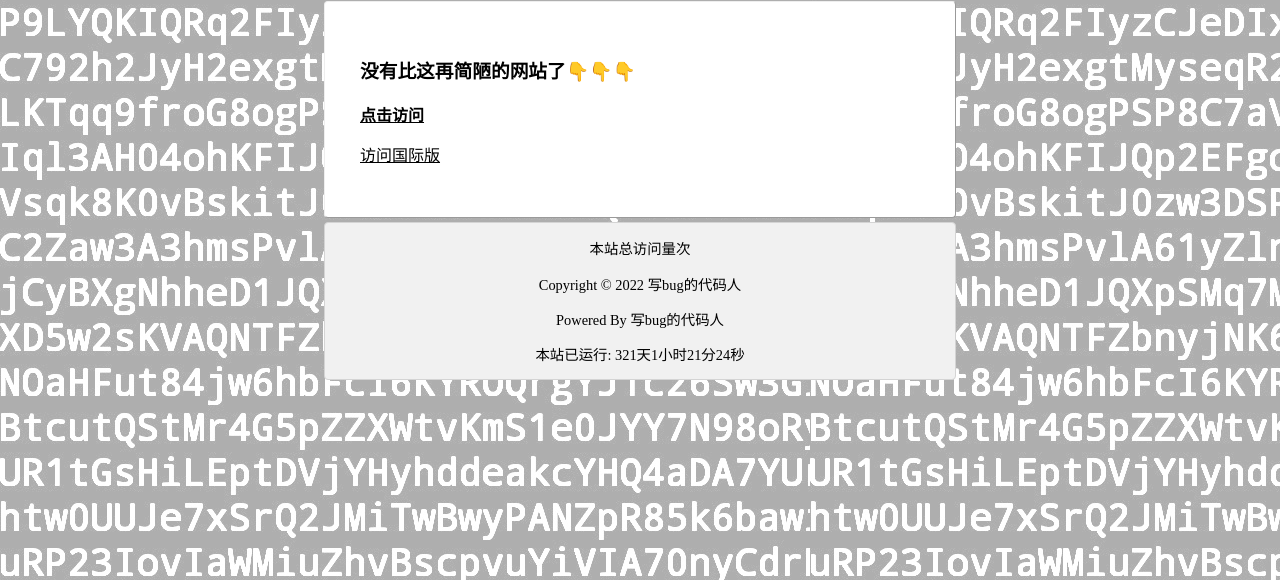
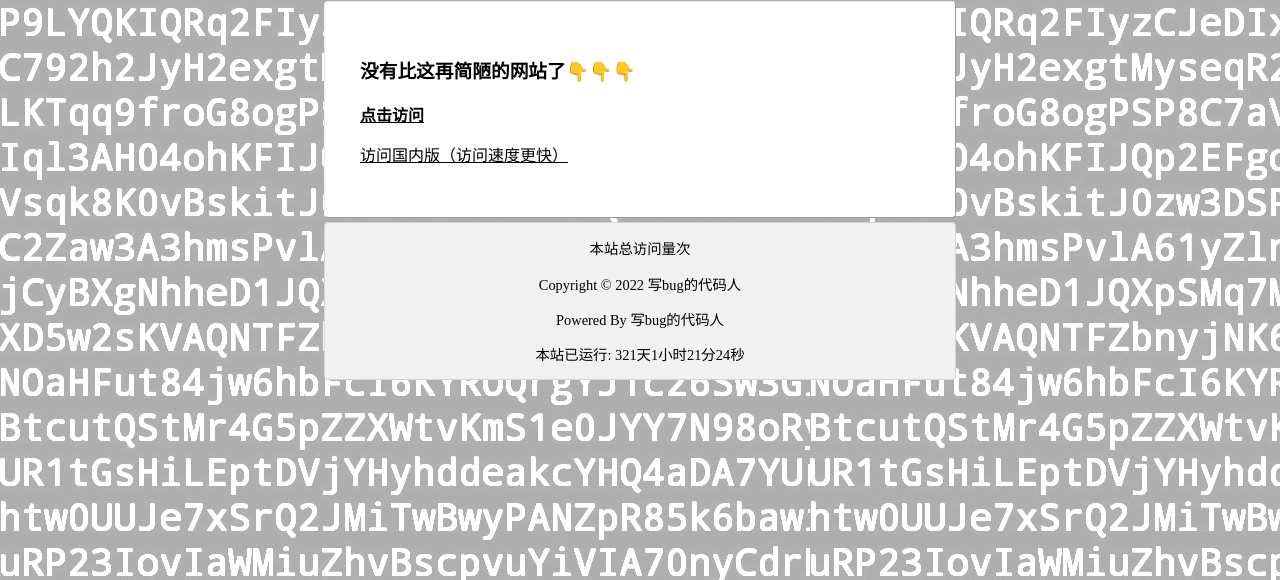
Before and after one commit to 1stbugcoder/website, a plain HTML site: page index.html in a window 1280 px wide. Shown: the part 220-800 px from the top of the page. Drawn offline with Linux system fonts and the light colour scheme; some packages are replaced by stand-ins of ours; a script that the page names is missing.

Commit message:
Update index.html

```diff
--- a/index.html
+++ b/index.html
@@ -102,8 +102,8 @@ body {
 <a href="blog/index.html">点击访问</a>
 </strong>
 
-<p><a href="http://1stbugcoder.github.io/">访问国际版</a></p>
-<!-- <p><a href="http://bugcoder1.gitee.io/">访问国内版（访问速度更快）</a></p> -->
+<!--<p><a href="http://1stbugcoder.github.io/">访问国际版</a></p>-->
+<p><a href="http://bugcoder1.gitee.io/">访问国内版（访问速度更快）</a></p>
 
 
     </div>
```
